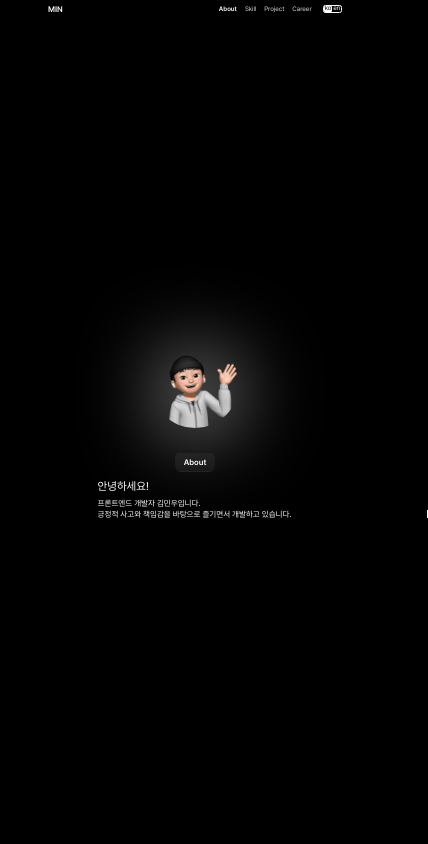
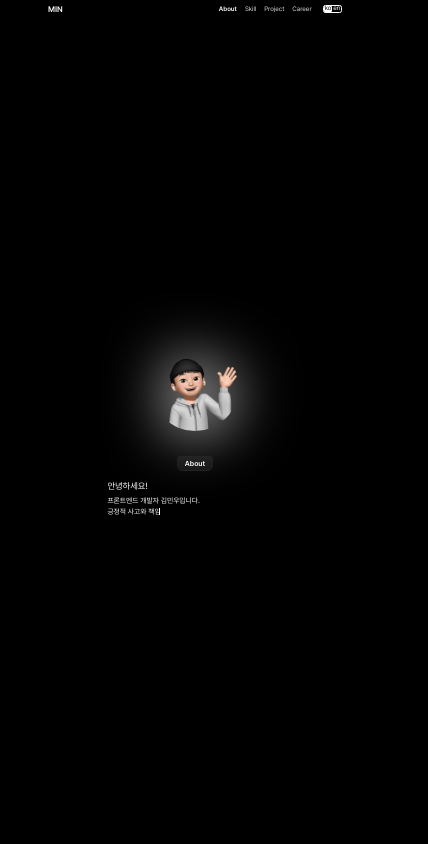
Before and after one commit to owni14/owni14.me, a Next.js app: page / in a window 390 px wide. Shown: the top 844 px of the page, 428 px wide, since content can reach past the window. Built offline with nearby package versions, Linux system fonts and the light colour scheme.

Commit message:
[Style] 한국어 반응형 구현

```diff
--- a/app/_components/_category/styles.scss
+++ b/app/_components/_category/styles.scss
@@ -14,24 +14,31 @@
         margin-bottom: 1rem;
 
         @include responsive(desktop-l) {
-            padding: 0.5rem 1.2rem;
-            font-size: 0.9rem;
+            padding: 0.4rem 1.1rem;
+            font-size: 0.85rem;
             margin-bottom: 0.5rem;
         }
         @include responsive(desktop) {
-            padding: 0.3rem 1rem;
-            font-size: 0.8rem;
+            padding: 0.3rem 0.6rem;
+            font-size: 0.7rem;
             margin-bottom: 0.3rem;
         }
         @include responsive(tablet) {
-            padding: 0.3rem 0.8rem;
-            font-size: 0.6rem;
+            border-radius: 0.3rem;
+            padding: 0.2rem 0.5rem;
+            font-size: 0.55rem;
             margin-bottom: 0.2rem;
         }
         @include responsive(mobile-l) {
-            padding: 0.3rem 0.5rem;
-            font-size: 0.5rem;
-            margin-bottom: 0.1rem;
+            padding: 0.2rem 0.4rem;
+            font-size: 0.45rem;
+            margin-bottom: 0.2rem;
+        }
+        @include responsive(mobile) {
+            border-radius: 0.2rem;
+            padding: 0.15rem 0.3rem;
+            font-size: 0.35;
+            margin-bottom: 0.15rem;
         }
     }
 
@@ -41,18 +48,19 @@
         margin-bottom: 2rem;
 
         @include responsive(desktop-l) {
-            font-size: 1.1rem;
+            font-size: 0.85rem;
             margin-bottom: 1.5rem;
         }
         @include responsive(desktop) {
-            font-size: 0.85rem;
+            font-size: 0.7rem;
             margin-bottom: 1.3rem;
         }
         @include responsive(tablet) {
-            font-size: 0.6rem;
+            font-size: 0.55rem;
             margin-bottom: 1rem;
         }
         @include responsive(mobile-l) {
+            font-size: 0.45rem;
             margin-bottom: 0.7rem;
         }
     }
--- a/app/pages/about/styles.scss
+++ b/app/pages/about/styles.scss
@@ -2,7 +2,7 @@
 
 #about {
     @include flex("row", "center", "center");
-    gap: 3rem;
+    gap: 2rem;
     flex-wrap: wrap;
     &.isEn {
         @include flex("column", "center", "center");
@@ -19,10 +19,21 @@
 
     .image-wrapper {
         img {
-            width: 15rem;
-            height: 15rem;
+            width: 14.1rem;
+            height: 14.1rem;
             border-radius: 50%;
             animation: twinkling 7s infinite;
+            @keyframes twinkling {
+                0% {
+                    filter: drop-shadow(0 0 40px $white);
+                }
+                50% {
+                    filter: drop-shadow(0 0 80px $white);
+                }
+                100% {
+                    filter: drop-shadow(0 0 40px $white);
+                }
+            }
             &.isEn {
                 width: 14rem;
                 height: 14rem;
@@ -43,17 +54,6 @@
                     height: 5.5rem;
                 }
             }
-            @keyframes twinkling {
-                0% {
-                    filter: drop-shadow(0 0 40px $white);
-                }
-                50% {
-                    filter: drop-shadow(0 0 80px $white);
-                }
-                100% {
-                    filter: drop-shadow(0 0 40px $white);
-                }
-            }
             @include responsive(desktop-l) {
                 width: 10.5rem;
                 height: 10.5rem;
@@ -69,6 +69,20 @@
             @include responsive(mobile-l) {
                 width: 5.5rem;
                 height: 5.5rem;
+            }
+            @include responsive(tablet) {
+                animation: twinkling 7s infinite;
+                @keyframes twinkling {
+                    0% {
+                        filter: drop-shadow(0 0 30px $white);
+                    }
+                    50% {
+                        filter: drop-shadow(0 0 50px $white);
+                    }
+                    100% {
+                        filter: drop-shadow(0 0 30px $white);
+                    }
+                }
             }
         }
     }
@@ -91,7 +105,7 @@
             p {
                 display: inline;
                 color: $white;
-                font-size: 1.5rem;
+                font-size: 1.4rem;
                 white-space: nowrap;
                 margin-bottom: 0.5rem;
                 width: auto;
@@ -121,83 +135,94 @@
                     font-size: 0.6rem;
                 }
                 @include responsive(mobile-l) {
-                    font-size: 0.5rem;
+                    font-size: 0.45rem;
                 }
             }
             .greet {
                 font-size: 1.8rem;
-                animation: greetTyping 1s steps(10) 1 forwards;
+                border-right: 1px solid $white;
+                animation: greetTyping 3.5s steps(30) 1 forwards;
+                max-width: 8.5rem;
                 &.isEn {
                     animation: enGreetTyping 1s steps(8) 1 forwards;
                 }
                 @include responsive(desktop-l) {
                     font-size: 1.2rem;
+                    max-width: 6rem;
                 }
                 @include responsive(desktop) {
                     font-size: 0.9rem;
+                    max-width: 4.3rem;
                 }
                 @include responsive(tablet) {
                     font-size: 0.8rem;
                 }
                 @include responsive(mobile-l) {
-                    font-size: 0.7rem;
+                    font-size: 0.55rem;
+                    max-width: 3.5rem;
                 }
             }
             .introduce {
                 visibility: hidden;
-                animation: introduceTyping 2.5s 1.2s steps(24) 1 forwards;
+                animation: introduceTyping 5s 1.5s steps(44) 1 forwards;
+                border-right: 1px solid $white;
+                max-width: 21rem;
                 &.isEn {
                     animation: enIntroduceTyping 2.5s 1.2s steps(24) 1 forwards;
+                }
+                @include responsive(desktop-l) {
+                    max-width: 13.2rem;
+                }
+                @include responsive(desktop) {
+                    max-width: 9.3rem;
                 }
             }
             .desc {
                 visibility: hidden;
-                animation: descTyping 4s 3.8s steps(40) 1 forwards;
+                border-right: 1px solid $white;
+                animation: descTyping 5s 4.5s steps(50) 1 forwards;
+                max-width: 38rem;
                 &.isEn {
                     animation: enDescTyping 6s 3.8s steps(45) 1 forwards;
+                }
+                @include responsive(desktop-l) {
+                    max-width: 25rem;
+                }
+                @include responsive(desktop) {
+                    max-width: 17rem;
                 }
             }
 
             @keyframes greetTyping {
                 0% {
-                    border-right: 1px solid $white;
                     width: 0%;
                 }
-                99% {
-                    border-right: 1px solid $white;
-                }
                 100% {
-                    width: 9rem;
+                    width: 100%;
+                    border-right: none;
                 }
             }
 
             @keyframes introduceTyping {
                 0% {
-                    border-right: 1px solid $white;
                     visibility: visible;
                     width: 0%;
                 }
-                99% {
-                    border-right: 1px solid $white;
-                }
                 100% {
                     visibility: visible;
-                    width: 20rem;
+                    width: 100%;
+                    border-right: none;
                 }
             }
 
             @keyframes descTyping {
                 0% {
-                    border-right: 1px solid $white;
                     visibility: visible;
                     width: 0%;
                 }
-                99% {
-                    border-right: 1px solid $white;
-                }
                 100% {
+                    width: 100%;
                     visibility: visible;
-                    width: 37.5rem;
                 }
             }
 
```
